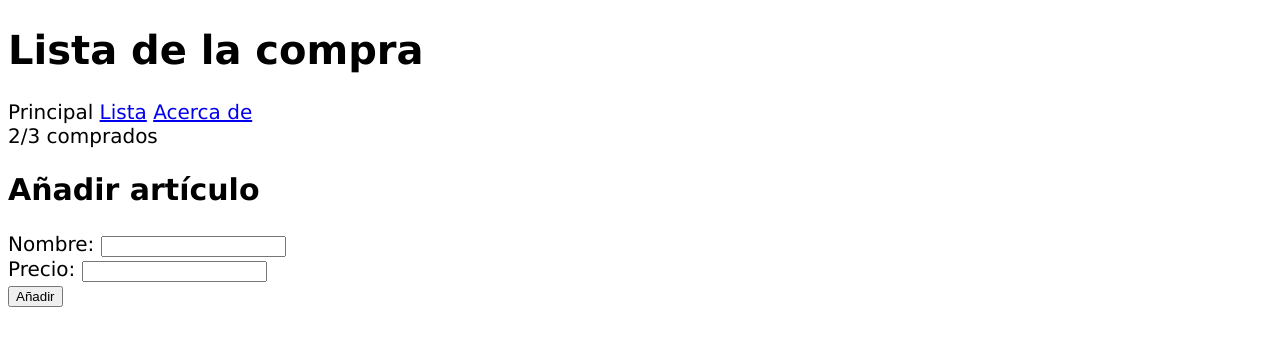
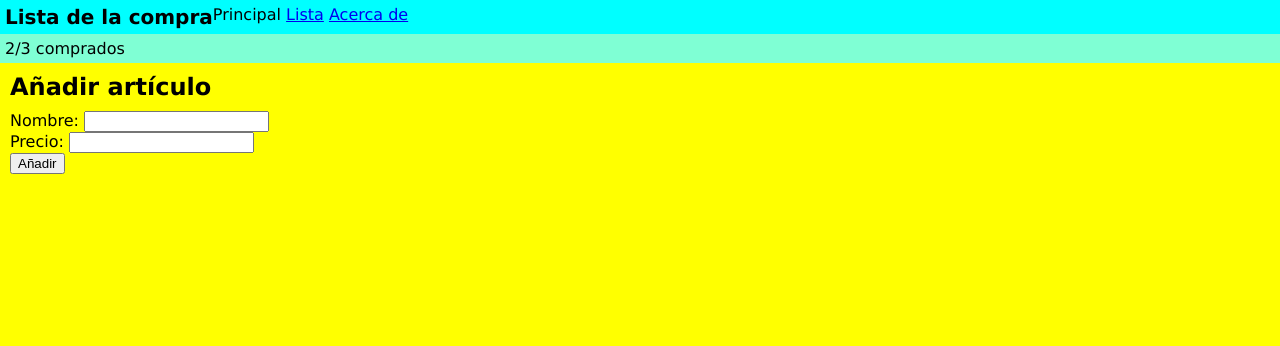
Before and after one commit to rom-dem/202301-w1ch3-roman-demchuk, a website built with Parcel: page src/index.html in a window 1280 px wide. Built offline with nearby package versions, Linux system fonts and the light colour scheme.

Commit message:
Add css styling

```diff
--- a/src/index.html
+++ b/src/index.html
@@ -18,10 +18,10 @@
       <a href="/src/listacompra.html">Lista</a>
       <a href="#">Acerca de</a>
     </nav>
-    <div>
-      <span>2/3 comprados</span>
-    </div>
   </header>
+  <div class="trolley">
+    <span>2/3 comprados</span>
+  </div>
 
   <main>
     <h2>Añadir artículo</h2>
@@ -32,7 +32,7 @@
       </div>
       <div class="form">
         <label for="price">Precio:</label>
-        <input type="text" id="price">
+        <input type="number" id="price">
       </div>
       <div class="form">
         <input type="submit" value="Añadir">
--- a/src/style/style.css
+++ b/src/style/style.css
@@ -1,6 +1,47 @@
 @import url("/node_modules/@fortawesome/fontawesome-free/css/all.min.css");
+
+* {
+  margin: 0;
+}
 
 html {
   font-family: Verdana, Geneva, Tahoma, sans-serif;
+  font-size: 16px;
+}
+
+h1 {
   font-size: 20px;
 }
+
+h2 {
+  padding: 5px;
+}
+
+body {
+  background-color: yellow;
+  display: flex;
+  flex-direction: column;
+  flex: 1;
+  padding: 0;
+}
+
+header {
+  display: flex;
+  background-color: aqua;
+  flex: 1;
+  padding: 5px;
+}
+
+.trolley {
+  background-color: aquamarine;
+  padding: 5px;
+}
+
+form {
+  padding: 5px;
+}
+
+main {
+  padding: 5px;
+  flex: 1;
+}
```
Also changed, not shown: src/listacompra.html (+3 -3 lines).
